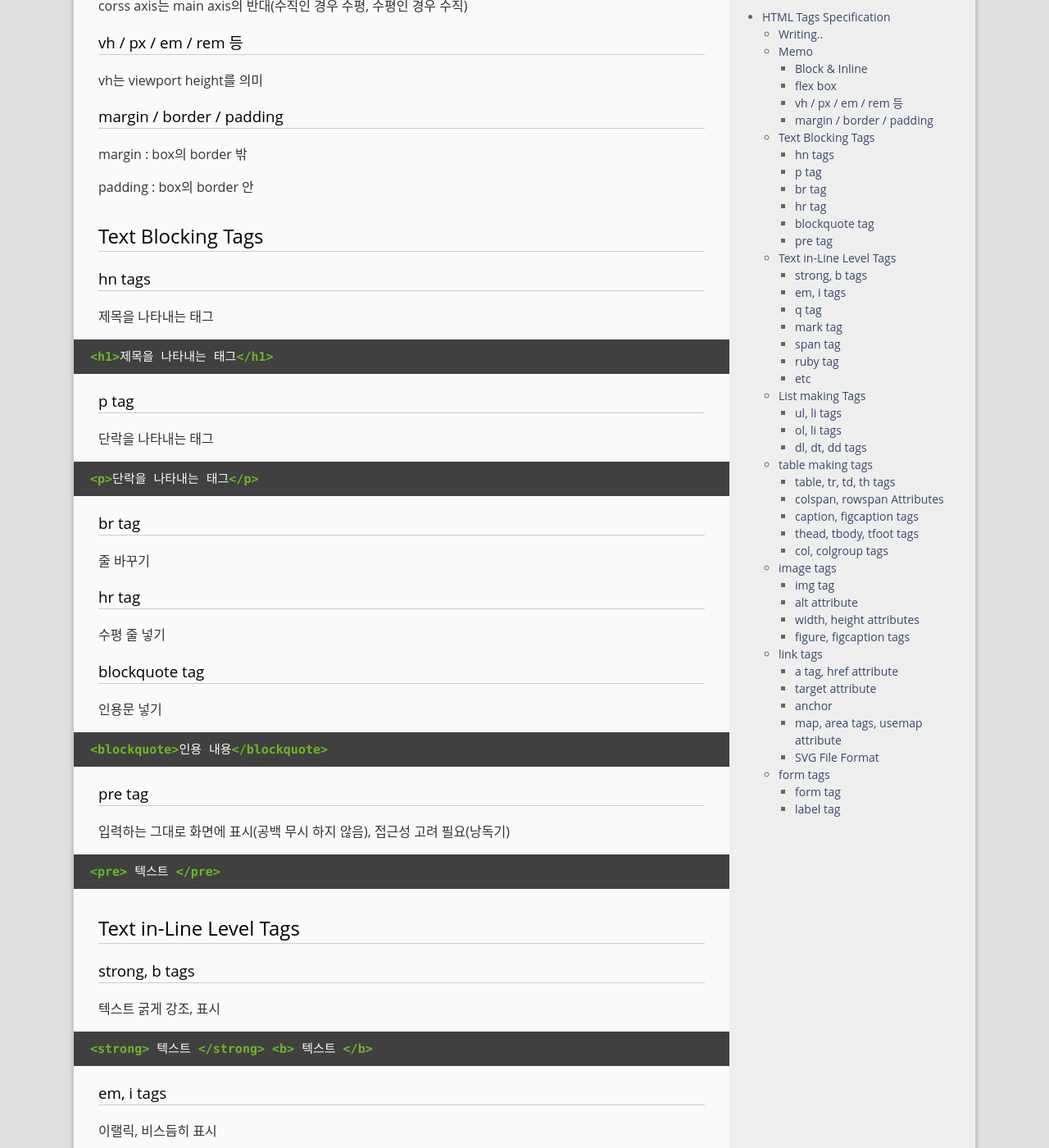
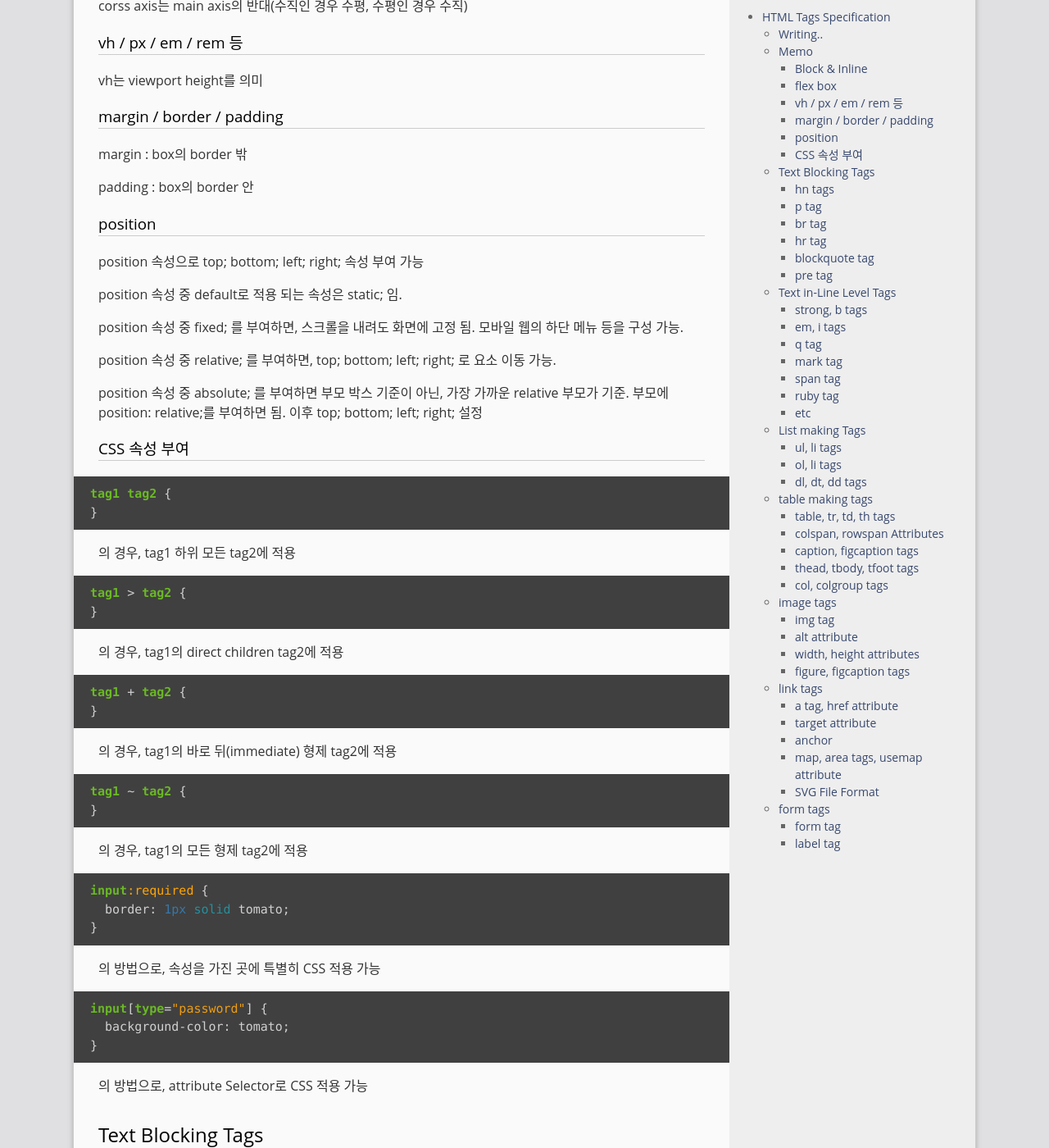
Before and after one commit to gloomydumber/copy, a Jekyll site: the page built from _posts/2020-02-23-HTMLTags.md, in a window 1280 px wide and 1400 px high, scrolled down 1079 px. Shown: the whole window at 82% size. Built offline with Jekyll 4.4.1, drawn with Linux system fonts in a browser that asks for light colours; comment, search, counter and statistics services are not loaded.

Commit message:
PostModded

````diff
--- a/_posts/2020-02-23-HTMLTags.md
+++ b/_posts/2020-02-23-HTMLTags.md
@@ -53,6 +53,64 @@ vh는 viewport height를 의미
 margin : box의 border 밖
 
 padding : box의 border 안
+
+### position
+
+position 속성으로 top; bottom; left; right; 속성 부여 가능
+
+position 속성 중 default로 적용 되는 속성은 static; 임.
+
+position 속성 중 fixed; 를 부여하면, 스크롤을 내려도 화면에 고정 됨. 모바일 웹의 하단 메뉴 등을 구성 가능.
+
+position 속성 중 relative; 를 부여하면, top; bottom; left; right; 로 요소 이동 가능.
+
+position 속성 중 absolute; 를 부여하면 부모 박스 기준이 아닌, 가장 가까운 relative 부모가 기준. 부모에 position: relative;를 부여하면 됨. 이후 top; bottom; left; right; 설정
+
+### CSS 속성 부여
+
+```css
+tag1 tag2 {
+}
+```
+
+의 경우, tag1 하위 모든 tag2에 적용
+
+```css
+tag1 > tag2 {
+}
+```
+
+의 경우, tag1의 direct children tag2에 적용
+
+```css
+tag1 + tag2 {
+}
+```
+
+의 경우, tag1의 바로 뒤(immediate) 형제 tag2에 적용
+
+```css
+tag1 ~ tag2 {
+}
+```
+
+의 경우, tag1의 모든 형제 tag2에 적용
+
+```css
+input:required {
+  border: 1px solid tomato;
+}
+```
+
+의 방법으로, 속성을 가진 곳에 특별히 CSS 적용 가능
+
+```css
+input[type="password"] {
+  background-color: tomato;
+}
+```
+
+의 방법으로, attribute Selector로 CSS 적용 가능
 
 ## Text Blocking Tags
 
````
Also changed, not shown: _posts/2020-03-01-TempLink.md (+24 -0 lines), _posts/2020-05-24-generalnodejs.md (+4 -0 lines).
